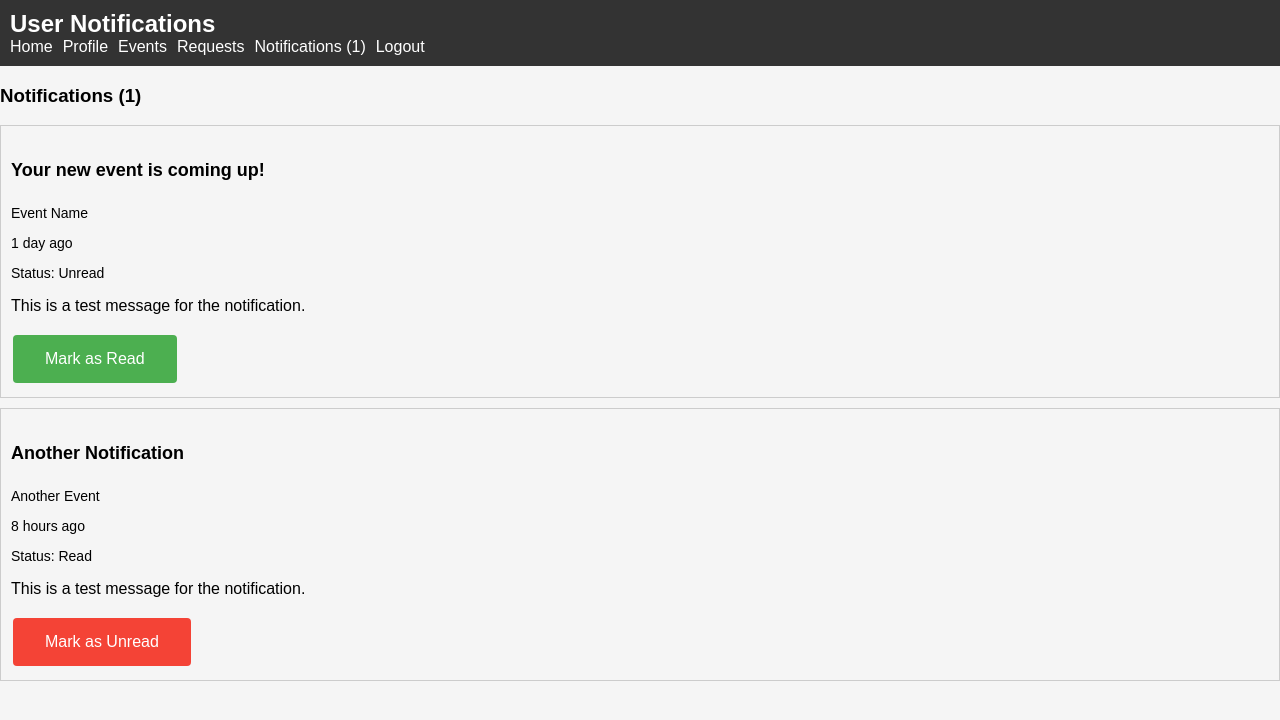
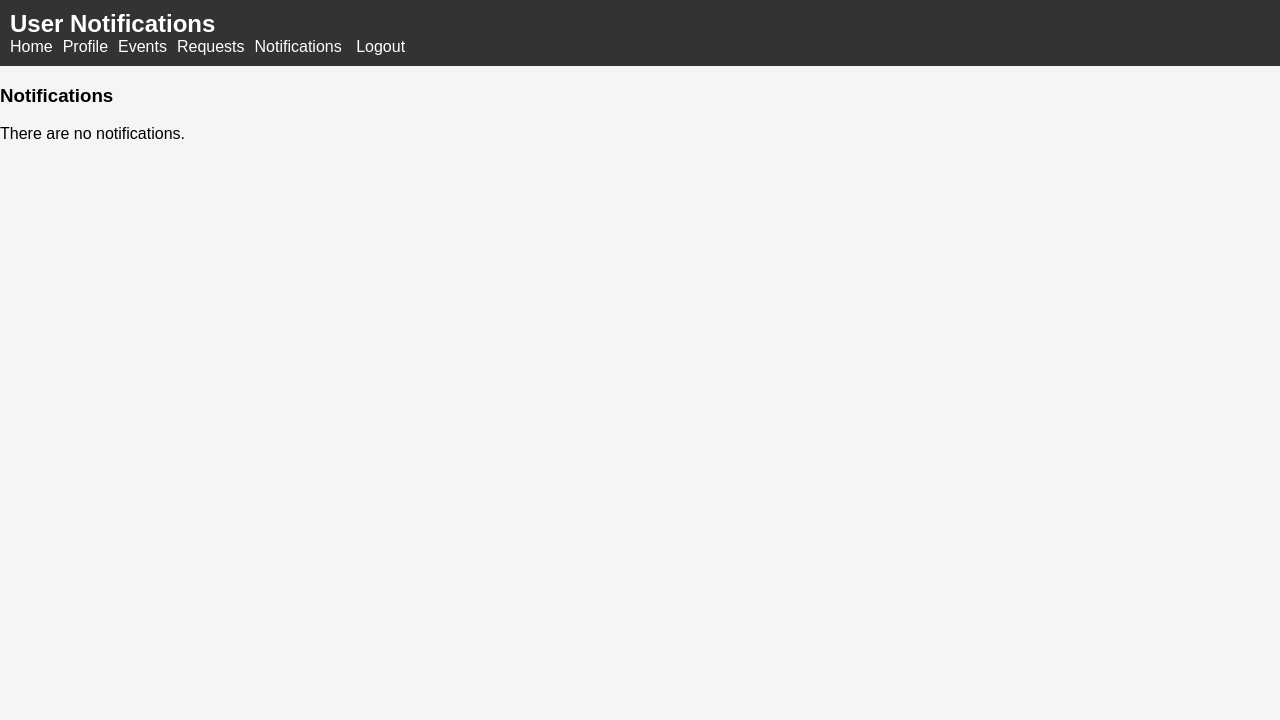
Before and after one commit to Nexus-Code89/metro-events, a React (Create React App) app: page /user-notifications in a window 1280 px wide. Shown: the top 720 px of the page. Built offline with nearby package versions, Linux system fonts and the light colour scheme.

Commit message:
Add Account Does Not Exist Error

```diff
--- a/src/App.js
+++ b/src/App.js
@@ -4,6 +4,7 @@ import Register from './components/auth/Register.js';
 import Logout from './components/auth/Logout';
 // user
 import UserRoutes from './UserRoutes';
+import { UserProvider } from './components/contexts/UserContext.js';
 // admin
 import AdminDashboard from './components/dashboard/AdminDashboard';
 import AdminAccounts from './components/pages/admin/AdminAccounts.js';
@@ -21,6 +22,7 @@ import './css/styles.css';
 function App() {
   return (
     <BrowserRouter>
+      <UserProvider>
         <Routes>
           <Route path="/" element={<Login />} /> {/* Default route to Login */}
           <Route path="/login" element={<Login />} />
@@ -40,6 +42,7 @@ function App() {
           <Route path="/create-event" element={<OrganizerCreateEvents />} />
           <Route path="/organizer-requests" element={<OrganizerRequests />} />
         </Routes>
+      </UserProvider>
     </BrowserRouter>
   );
 }
--- a/src/UserRoutes.js
+++ b/src/UserRoutes.js
@@ -1,5 +1,6 @@
 // UserRoutes.js
-import { Route, useRoutes } from 'react-router-dom';
+import { useRoutes } from 'react-router-dom';
+import { UserProvider } from './components/contexts/UserContext.js';
 import { NotificationProvider } from './components/contexts/NotificationContext.js';
 import UserDashboard from './components/dashboard/UserDashboard.js';
 import UserProfile from './components/pages/user/UserProfile';
@@ -16,5 +17,5 @@ export default function UserRoutes() {
     { path: '/user-notifications', element: <UserNotifications /> },
   ]);
 
-  return <NotificationProvider>{element}</NotificationProvider>;
+  return <UserProvider><NotificationProvider>{element}</NotificationProvider></UserProvider>;
 }
--- a/src/components/auth/Login.js
+++ b/src/components/auth/Login.js
@@ -1,27 +1,35 @@
-import React, { useState } from 'react';
+import React, { useState, useContext } from 'react';
 import { Link, useNavigate } from 'react-router-dom';
 import { auth, firestore, signIn } from '../../firebase/firebase';
 import { doc, getDoc } from "firebase/firestore";
 import { ToastContainer, toast } from 'react-toastify';
 import 'react-toastify/dist/ReactToastify.css';
+import { UserContext } from '../contexts/UserContext';
 
 const Login = () => {
   const [email, setEmail] = useState('');
   const [password, setPassword] = useState('');
   const navigate = useNavigate();
   const [error, setError] = useState('');
+  const { setUser } = useContext(UserContext);
 
   const handleLogin = async (e) => {
     e.preventDefault();
+
+    console.log('Logging in...')
     try {
       // Sign in with Firebase Authentication
       const userCredential = await signIn(auth, email, password);
       const user = userCredential.user;
 
+      console.log('User signed in:', user);
       // Get user data from Firestore
       const docRef = doc(firestore, "users", user.uid);
       const userDoc = await getDoc(docRef);
       const userData = userDoc.data();
+
+      if (userData) {
+        setUser(userData)
 
         // Redirect based on user role
         switch (userData.role) {
@@ -35,7 +43,25 @@ const Login = () => {
             navigate('/user-dashboard');
             break;
         }
+      } else {
+        console.error('Error signing in:', error.message);
+        setError('Account Does Not Exist');
+        // Display error message using toast notification
+        toast.error('Account Does Not Exist', {
+          position: "top-center",
+          autoClose: 5000,
+          hideProgressBar: false,
+          closeOnClick: true,
+          pauseOnHover: true,
+          draggable: true,
+          progress: undefined,
+          theme: "light",
+        });
+      }
+
+
     } catch (error) {
+      console.error('Error signing in:', error.message);
       setError('Incorrect Email/Password');
       // Display error message using toast notification
       toast.error('Incorrect Email/Password', {
--- a/src/components/contexts/NotificationContext.js
+++ b/src/components/contexts/NotificationContext.js
@@ -1,33 +1,33 @@
-import React, { createContext, useState, useEffect } from 'react';
+import { createContext, useState, useEffect, useContext } from 'react';
+import { collection, getDocs, doc, updateDoc, addDoc, getDoc } from 'firebase/firestore';
+import { firestore } from '../../firebase/firebase';
+import { UserContext } from './UserContext';
 
 export const NotificationContext = createContext();
 
 export const NotificationProvider = ({ children }) => {
-    const notifs_test = [
-        {
-          id: '1',
-          data: {
-            title: "Your new event is coming up!",
-            event: "Event Name",
-            message: 'This is a test message for the notification.',
-            timestamp: "1 day ago",
-            read: false
-          }
-        },
-        {
-          id: '2',
-          data: {
-            title: "Another Notification",
-            event: "Another Event",
-            timestamp: "8 hours ago",
-            message: 'This is a test message for the notification.',
-            read: true
-          }
-        },
-      ];
 
-  const [notifications, setNotifications] = useState(notifs_test);
+  const [notifications, setNotifications] = useState([]);
   const [unreadCount, setUnreadCount] = useState(0);
+  const { user } = useContext(UserContext);
+
+  useEffect(() => {
+    const fetchRequests = async () => {
+      try {
+        if (user) {
+          const userRef = doc(firestore, 'users', user.username);
+          const requestsRef = collection(userRef, 'notifications');
+          const querySnapshot = await getDocs(requestsRef);
+          const requestsList = querySnapshot.docs.map(doc => ({ id: doc.id, ...doc.data() }));
+          setNotifications(requestsList);
+        }
+      } catch (error) {
+        console.error('Error fetching requests:', error.message);
+      }
+    };
+
+    fetchRequests();
+  }, [user]);
 
   useEffect(() => {
     const count = notifications.filter(notification => !notification.data.read).length;
--- /dev/null
+++ b/src/components/contexts/UserContext.js
@@ -0,0 +1,13 @@
+import { createContext, useState } from 'react';
+
+export const UserContext = createContext();
+
+export const UserProvider = ({ children }) => {
+  const [user, setUser] = useState(null);
+
+  return (
+    <UserContext.Provider value={{ user, setUser }}>
+      {children}
+    </UserContext.Provider>
+  );
+};
--- a/src/components/pages/organizer/OrganizerRequests.js
+++ b/src/components/pages/organizer/OrganizerRequests.js
@@ -29,7 +29,8 @@ const OrganizerRequests = () => {
     const newNotification = {
       message: message,
       timestamp: new Date(),
-      userId: userId,
+      read: false,
+      userId: userId.username,
     }
 
     try {
--- a/src/components/pages/user/UserEvents.js
+++ b/src/components/pages/user/UserEvents.js
@@ -1,5 +1,4 @@
 import React, { useState, useEffect } from 'react';
-import { Link } from 'react-router-dom';
 import { collection, getDocs } from 'firebase/firestore';
 import { firestore } from '../../../firebase/firebase';
 import EventRequestForm from './EventRequestForm'; // Import EventRequestForm component
--- a/src/components/pages/user/UserNotifications.js
+++ b/src/components/pages/user/UserNotifications.js
@@ -1,6 +1,6 @@
 import { useContext } from 'react';
 import { NotificationContext } from '../../contexts/NotificationContext';
-import './UserNotifications.css';
+import '../../../css/UserNotifications.css'
 import UserNav from './UserNav';
 
 
@@ -47,11 +47,9 @@ const UserNotifications= () => {
         {notifications.length > 0 ? (
           notifications.map((notification) => (
             <div key={notification.id} className="notification-card">
-              <h4 className="notification-title">{notification.data.title}</h4>
-              <p className="notification-event">{notification.data.event}</p>
               <p className="notification-timestamp">{notification.data.timestamp}</p>
+              <p className="notification-message">{notification.data.message}</p>
               <p className="notification-status">Status: {notification.data.read ? 'Read' : 'Unread'}</p>
-              <p className="notification-message">{notification.data.message}</p>
               {notification.data.read ?
                 <button className="mark-unread-button" onClick={() => toggleReadStatus(notification.id)}>Mark as Unread</button> :
                 <button className="mark-read-button" onClick={() => toggleReadStatus(notification.id)}>Mark as Read</button>
```
Also changed, not shown: src/components/pages/user/UserNav.js (indentation only), src/css/UserEvents.css (indentation only), src/css/UserNotifications.css (renamed from src/components/pages/user/UserNotifications.css). Lines whose indentation alone changed are shown as unchanged.
